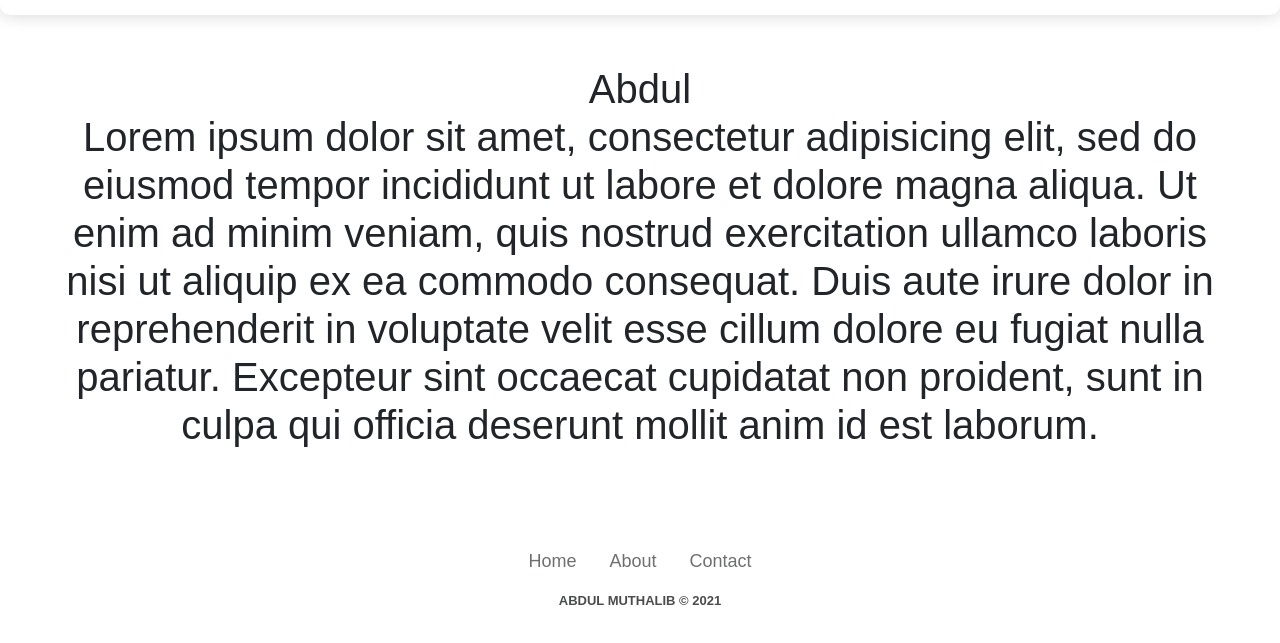
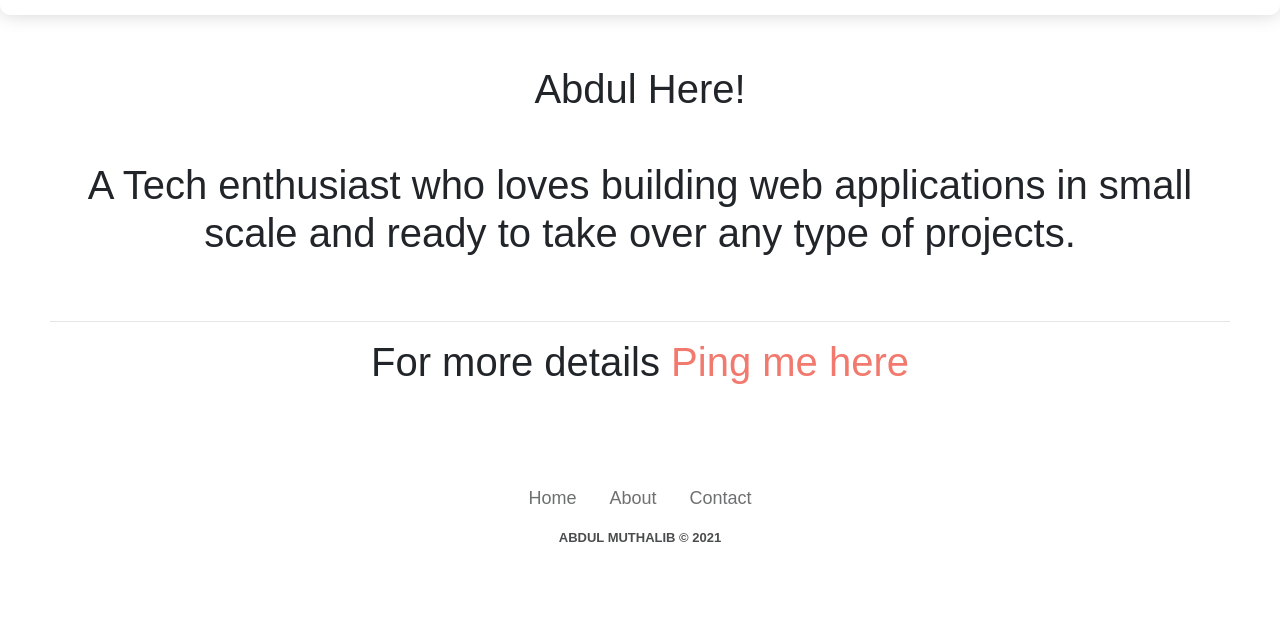
Before and after one commit to Abdul-OO1/Student-demo, a plain HTML site: page contact.html in a window 1280 px wide. Shown: the part 75-718 px from the top of the page. Drawn offline with nearby package versions, Linux system fonts and the light colour scheme.

Commit message:
Final product updtae

```diff
--- a/contact.html
+++ b/contact.html
@@ -35,9 +35,12 @@
                 </div>
             </div>
             <h1>
-                Abdul
-                </br>
-                Lorem ipsum dolor sit amet, consectetur adipisicing elit, sed do eiusmod tempor incididunt ut labore et dolore magna aliqua. Ut enim ad minim veniam, quis nostrud exercitation ullamco laboris nisi ut aliquip ex ea commodo consequat. Duis aute irure dolor in reprehenderit in voluptate velit esse cillum dolore eu fugiat nulla pariatur. Excepteur sint occaecat cupidatat non proident, sunt in culpa qui officia deserunt mollit anim id est laborum.
+                Abdul Here!
+                </br></br>
+                A Tech enthusiast who loves building web applications in small scale and ready to take over any type of projects.
+            </br></br>
+            <hr>
+            For more details <a href = "mailto: abdulmuthu18@gmail.com">Ping me here</a>
             </h1>
         </div>
 
--- a/styles/contact.css
+++ b/styles/contact.css
@@ -48,3 +48,13 @@ h1 {
   padding: 50px;
   text-align: center;
 }
+
+h1 a {
+  color: #f2796e;
+  text-decoration: none;
+}
+
+h1 a:hover {
+  text-decoration: none;
+  color: #f2796e;
+}
```
